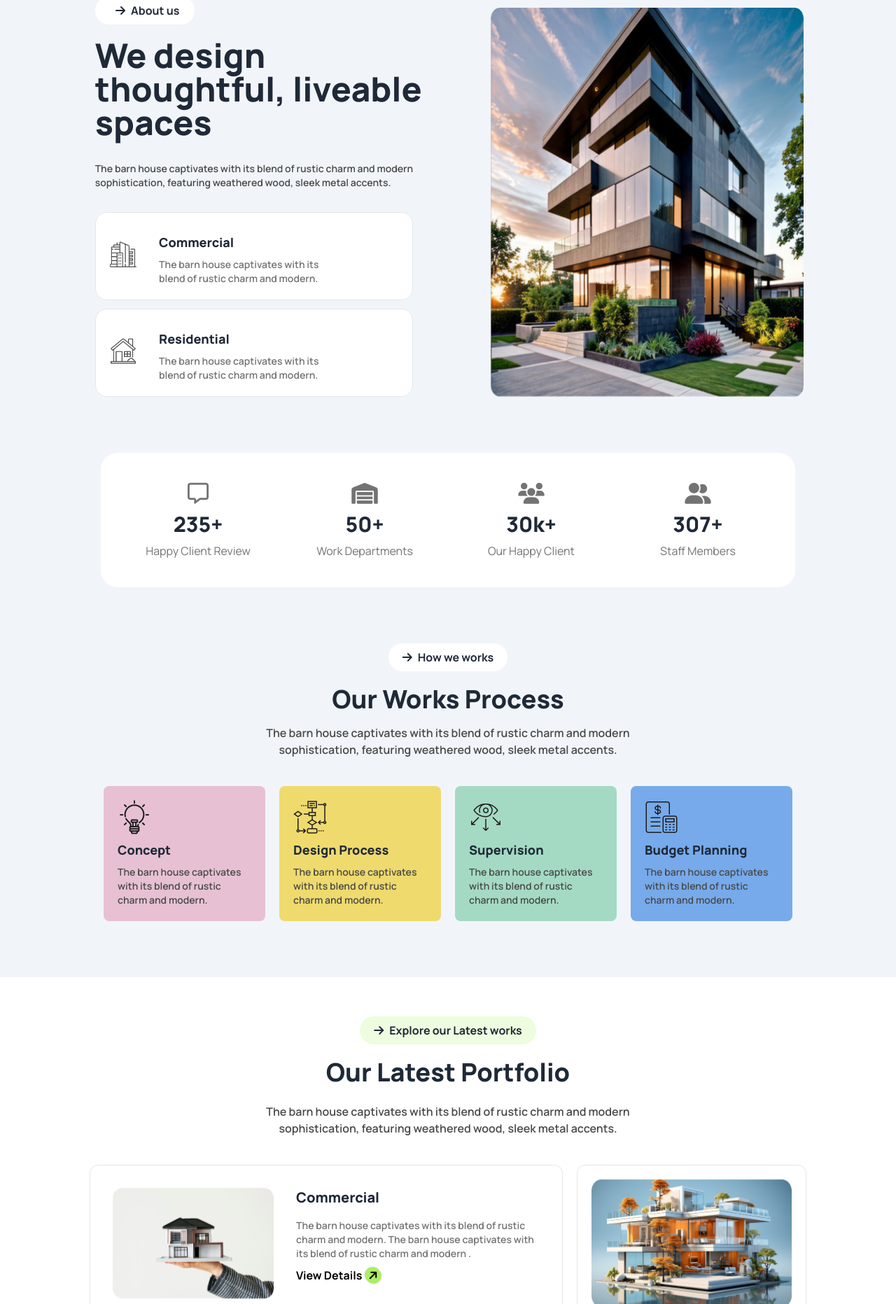
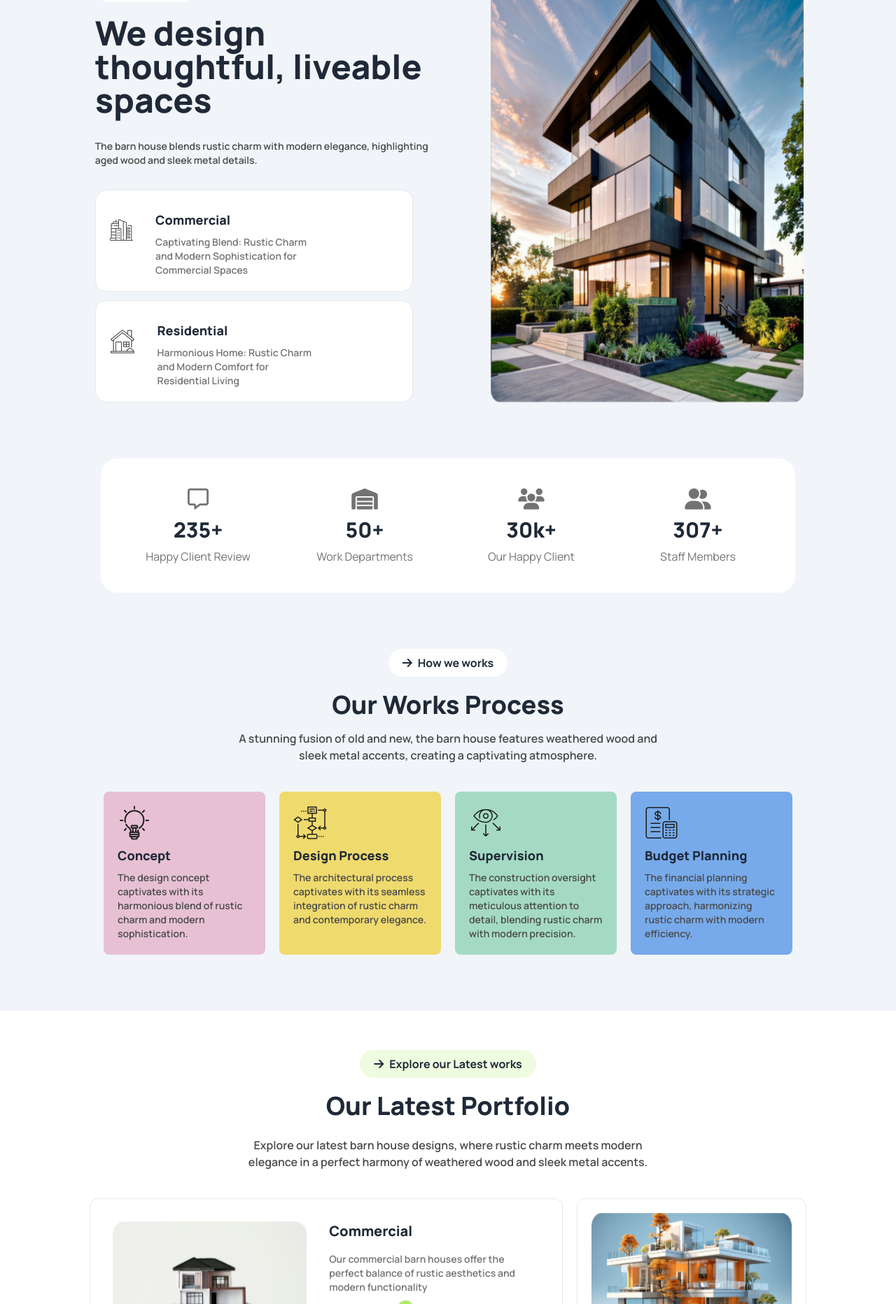
Before and after one commit to azima4361/assignment3, a plain HTML site: page index.html in a window 1280 px wide. Shown: the part 937-2800 px from the top of the page at 70% size. Drawn offline with nearby package versions, Linux system fonts and the light colour scheme.

Commit message:
some designs inserted

```diff
--- a/index.html
+++ b/index.html
@@ -23,7 +23,7 @@
     <header class="container mx-auto lg:w-4/5 mt-5 px-5 ">
         <!-- nav section  -->
        <nav>
-        <div class="navbar ">
+        <div class="navbar fixed left-0 top-0 bg-white w-full mx-auto z-50 px-10 lg:px-24 lg:py-5">
             <div class="navbar-start ">
               <!-- <div class="dropdown ">
                 <div tabindex="0" role="button" class="btn btn-ghost  lg:hidden ">
@@ -75,7 +75,7 @@
               </div>
               <ul
                 tabindex="0"
-                class="menu menu-sm dropdown-content  z-[1] mt-3 w-52 p-2 ">
+                class="menu menu-sm dropdown-content  z-[1] mt-3 w-52 p-2 bg-white">
                 <li><a>Home</a></li>
                 <li><a>Services</a></li>
                 <li><a>Portfolio</a></li>
@@ -117,9 +117,11 @@
           <div class="hero ">
             <div class="hero-content ">
               <div class="">
-                <h1 class="text-2xl lg:text-6xl font-extrabold text-center text-[#212121] pb-3 lg:pb-8">A barn house of this design has a striking appearance</h1>
+                <h1 class="text-2xl lg:text-6xl font-extrabold text-center text-[#212121] pb-3 lg:pb-8">A modern farmhouse masterpiece that blends rustic charm with  elegance.
+
+                </h1>
                 <p class="text-sm lg:text-base text-center font-semibold  pb-8">
-                  The barn house captivates with its blend of rustic charm and modern sophistication, featuring weathered wood, sleek metal accents, and large windows that flood the space with natural light.
+                  The barn house enchants with its mix of rustic elegance and contemporary style, showcasing aged timber, polished metal touches, and expansive windows that brighten the interior with daylight.
                 </p>
                 <div class="text-center max-w-screen-xl">
                   <button class="btn w-full md:w-1/4 bg-lime-200 border-lime-500 text-black rounded-full font-bold text-lg lg:text-xl cursor-pointer">View Details   <i class="fa-solid fa-arrow-right -rotate-45 border rounded-full bg-[#ABEF5F] p-1"></i>  </button>
@@ -145,8 +147,7 @@
 
             <div class="ml-5 text-center lg:text-left lg:ml-16 mt-5" >
               <h1 class="text-2xl lg:text-5xl font-extrabold pb-3 lg:pb-8">We design thoughtful, liveable spaces</h1>
-              <p class="text-sm font-semibold text-[#494949]">The barn house captivates with its blend of rustic charm and
-                modern sophistication, featuring weathered wood, sleek metal accents.</p>
+              <p class="text-sm font-semibold text-[#494949]">The barn house blends rustic charm with modern elegance, highlighting aged wood and sleek metal details.</p>
             </div>
 
             <div class="flex mt-8 gap-8 border rounded-2xl bg-white  md:w-4/5 md:ml-16 p-5">
@@ -155,7 +156,7 @@
               </div>
               <div>
                 <h5 class="font-extrabold text-lg py-2">Commercial</h5>
-                <p class="text-sm font-semibold text-[#737373] lg:pr-28">The barn house captivates with its blend of rustic charm and modern.</p>
+                <p class="text-sm font-semibold text-[#737373] lg:pr-28">Captivating Blend: Rustic Charm and Modern Sophistication for Commercial Spaces</p>
               </div>
             </div>
 
@@ -165,7 +166,7 @@
               </div>
               <div>
                 <h5 class="font-extrabold text-lg py-2">Residential</h5>
-                <p class="text-sm font-semibold text-[#737373] lg:pr-28">The barn house captivates with its blend of rustic charm and modern.</p>
+                <p class="text-sm font-semibold text-[#737373] lg:pr-28">Harmonious Home: Rustic Charm and Modern Comfort for Residential Living</p>
               </div>
             </div>
 
@@ -228,7 +229,9 @@
 
           <div class="px-5 text-center  mt-5 lg:w-1/2 mx-auto" >
             <h1 class="text-3xl lg:text-4xl font-extrabold pb-4">Our Works Process</h1>
-            <p class=" font-semibold text-[#494949] text-center ">The barn house captivates with its blend of rustic charm and modern sophistication, featuring weathered wood, sleek metal accents.</p>
+            <p class=" font-semibold text-[#494949] text-center ">A stunning fusion of old and new, the barn house features weathered wood and sleek metal accents, creating a captivating atmosphere.
+
+            </p>
           </div>
 
 <!-- cards section  -->
@@ -237,25 +240,25 @@
             <div class="rounded-lg bg-[#E7C1D3] p-5">
               <img class="pb-2" src="assets/concept.png" alt="">
               <h3 class="text-lg font-extrabold pb-2">Concept</h3>
-              <p class="text-[#494949] text-sm font-semibold">The barn house captivates with its blend of rustic charm and modern.</p>
+              <p class="text-[#494949] text-sm font-semibold">The design concept captivates with its harmonious blend of rustic charm and modern sophistication.</p>
             </div>
 
             <div class="rounded-lg bg-[#EFDA6E] p-5">
               <img class="pb-2" src="assets/flow-chart.png" alt="">
               <h3 class="text-lg font-extrabold pb-2">Design Process</h3>
-              <p class="text-[#494949] text-sm font-semibold">The barn house captivates with its blend of rustic charm and modern.</p>
+              <p class="text-[#494949] text-sm font-semibold">The architectural process captivates with its seamless integration of rustic charm and contemporary elegance.</p>
             </div>
 
             <div class="rounded-lg bg-[#A4DAC3] p-5">
               <img class="pb-2" src="assets/vision.png" alt="">
               <h3 class="text-lg font-extrabold pb-2">Supervision</h3>
-              <p class="text-[#494949] text-sm font-semibold">The barn house captivates with its blend of rustic charm and modern.</p>
+              <p class="text-[#494949] text-sm font-semibold">The construction oversight captivates with its meticulous attention to detail, blending rustic charm with modern precision.</p>
             </div>
 
             <div class="rounded-lg bg-[#77AAEA] p-5">
               <img class="pb-2" src="assets/budget-planning.png" alt="">
               <h3 class="text-lg font-extrabold pb-2">Budget Planning</h3>
-              <p class="text-[#494949] text-sm font-semibold ">The barn house captivates with its blend of rustic charm and modern.</p>
+              <p class="text-[#494949] text-sm font-semibold ">The financial planning captivates with its strategic approach, harmonizing rustic charm with modern efficiency.</p>
             </div>
 
           </div>
@@ -274,7 +277,7 @@
 
           <div class=" text-center  mt-5 lg:w-7/12 mx-auto" >
             <h1 class="text-3xl lg:text-4xl font-extrabold pb-6">Our Latest Portfolio</h1>
-            <p class="  text-[#494949] text-center font-semibold ">The barn house captivates with its blend of rustic charm and modern sophistication, featuring weathered wood, sleek metal accents.</p>
+            <p class="  text-[#494949] text-center font-semibold ">Explore our latest barn house designs, where rustic charm meets modern elegance in a perfect harmony of weathered wood and sleek metal accents.</p>
           </div>
 
           <!-- grid section  -->
@@ -286,7 +289,7 @@
               </div>
               <div>
                 <h3 class="text-xl font-extrabold pb-4">Commercial</h3>
-                <p class="text-sm text-[#737373] font-semibold">The barn house captivates with its blend of rustic charm and modern. The barn house captivates with its blend of rustic charm and modern .</p>
+                <p class="text-sm text-[#737373] font-semibold"> Our commercial barn houses offer the perfect balance of rustic aesthetics and modern functionality</p>
                   <h3 class="  bg-white border-none text-black rounded-full font-bold text-base text-left cursor-pointer pt-2">View Details   <i class="fa-solid fa-arrow-right -rotate-45 border rounded-full bg-[#ABEF5F] p-1"></i>  </h3>
 
               </div>
@@ -302,12 +305,12 @@
                 </div>
 
                 <div class="flex flex-col lg:flex-row lg:col-span-2 rounded-xl border border-b-[rgb(233, 233, 233)] p-5 lg:p-8 gap-8 bg-white">
-                  <div class="w-full ">
-                    <img class="w-full " src="assets/img4.png" alt="">
+                  <div class="w-full h-full">
+                    <img class="w-full h-full" src="assets/img4.png" alt="">
                   </div>
                   <div>
                     <h3 class="text-xl font-extrabold pb-4">Commercial</h3>
-                    <p class="text-sm text-[#737373] font-semibold">The barn house captivates with its blend of rustic charm and modern. </p>
+                    <p class="text-sm text-[#737373] font-semibold"> Our commercial barn houses offer the perfect balance of rustic aesthetics and modern functionality </p>
                       <h3 class="  bg-white border-none text-black rounded-full font-bold text-base text-left cursor-pointer pt-2">View Details   <i class="fa-solid fa-arrow-right -rotate-45 border rounded-full bg-[#ABEF5F] p-1"></i>  </h3>
 
                   </div>
@@ -338,7 +341,7 @@
 
           <div class=" text-center  mt-5 lg:w-1/2 mx-auto" >
             <h1 class="text-2xl lg:text-4xl font-extrabold pb-2 lg:pb-6">Read Our Articles and News</h1>
-            <p class="  text-[#494949] text-center font-semibold text-sm lg:text-base">The barn house captivates with its blend of rustic charm and modern sophistication, featuring weathered wood, sleek metal accents.</p>
+            <p class="  text-[#494949] text-center font-semibold text-sm lg:text-base">Immerse yourself in the captivating world of rustic-contemporary architecture , featuring weathered wood, sleek metal accents, and innovative layouts.</p>
           </div>
 
 
@@ -357,7 +360,7 @@
 
                 <div class="space-y-2 mt-5">
                   <h3 class="text-xl font-extrabold">How to choose the furniture right  of your home.</h3>
-                  <p class="text-[#737373] font-semibold">The barn house captivates with its blend of rustic charm and modern. </p>
+                  <p class="text-[#737373] font-semibold">Modern Farmhouse Retreat: Where Nature Meets Contemporary Design </p>
                   <h3 class="  bg-white border-none text-black rounded-full font-extrabold text-base text-left cursor-pointer pt-2 ">Read More   <i class="fa-solid fa-arrow-right -rotate-45 border rounded-full bg-[#ABEF5F] p-1"></i>  </h3>
 
                 </div>
@@ -379,7 +382,7 @@
 
                 <div class="space-y-2 mt-5">
                   <h3 class="text-xl font-extrabold">How to choose the furniture right  of your home.</h3>
-                  <p class="text-[#737373] font-semibold">The barn house captivates with its blend of rustic charm and modern. </p>
+                  <p class="text-[#737373] font-semibold">Rustic Charm Meets Modern Comfort: A Cozy Barn House Haven</p>
                   <h3 class="  bg-white border-none text-black rounded-full font-extrabold text-base text-left cursor-pointer pt-2">Read More   <i class="fa-solid fa-arrow-right -rotate-45 border rounded-full bg-[#ABEF5F] p-1"></i>  </h3>
 
                 </div>
@@ -401,7 +404,7 @@
 
                 <div class="space-y-2 mt-5">
                   <h3 class="text-xl font-extrabold">How to choose the furniture right  of your home.</h3>
-                  <p class="text-[#737373] font-semibold">The barn house captivates with its blend of rustic charm and modern. </p>
+                  <p class="text-[#737373] font-semibold"> Functional Elegance: A Modern Barn House Kitchen </p>
                   <h3 class="  bg-white border-none text-black rounded-full font-extrabold text-base text-left cursor-pointer pt-2">Read More   <i class="fa-solid fa-arrow-right -rotate-45 border rounded-full bg-[#ABEF5F] p-1"></i>  </h3>
 
                 </div>
@@ -413,12 +416,12 @@
 
 
            <!-- feedback section  -->
-           <section class="bg-slate-100 lg:bg-white  lg:mt-24  lg:container mx-auto lg:w-3/4 p-5 pb-14 lg:pb-0">
+           <section class="bg-slate-100   lg:mt-24  lg:container mx-auto lg:w-3/4 p-5 pb-14 lg:pb-0">
             <div>
               <h1 class="mt-8 lg:mt-0 text-2xl lg:text-4xl font-extrabold lg:text-right text-center">What Our Customers <br> Say About Us</h1>
             </div>
 
-            <div class="flex flex-col lg:flex-row justify-between items-center  gap-10 relative mt-10">
+            <div class="flex flex-col lg:flex-row justify-between items-center  gap-10 relative mt-10 ">
               <div class="  flex  justify-between items-center gap-5 lg:mt-96">
                  <i class="fa-solid fa-arrow-left bg-[#ABEF5F] text-white p-4 cursor-pointer hover:bg-red-400 transition ease-in-out delay-150 hover:-translate-y-1 hover:scale-110  duration-300 hover:animate-pulse"></i>
              <i class="fa-solid fa-arrow-right bg-[#ABEF5F] text-white p-4 cursor-pointer hover:bg-red-400 transition ease-in-out delay-150 hover:-translate-y-1 hover:scale-110  duration-300 hover:animate-pulse"></i>
@@ -485,7 +488,7 @@
 
             <div class="px-5 text-center  mt-5 lg:w-7/12 mx-auto" >
               <h1 class="text-3xl lg:text-4xl font-extrabold pb-3 lg:pb-6">Let’s Discuss Next Project</h1>
-              <p class=" font-semibold text-[#494949] text-center text-sm lg:text-base">The barn house captivates with its blend of rustic charm and modern sophistication, featuring weathered wood, sleek metal accents.</p>
+              <p class=" font-semibold text-[#494949] text-center text-sm lg:text-lg">Ready to Bring Your Rustic-Contemporary Dream Home to Life? <br> Let's Discuss Your Vision.</p>
             </div>
 
             <!-- form section  -->
@@ -531,9 +534,9 @@
           <h1 class="text-[#E9E9E9] font-extrabold">Rinterio </h1>
         </div>
         <div class="mt-7">
-          <p class="font-semibold lg:text-lg text-[#737373] text-center ">The barn house captivates with its blend of rustic charm and modern sophistication, featuring weathered wood, sleek metal accents.</p>
+          <p class="font-semibold lg:text-xl text-[#b1b0b0] text-center ">Experience the Timeless Beauty of Barn House Living, Reimagined for Today.</p>
         </div>
-        <div class="text-[#E9E9E9] text-xl lg:text-lg flex flex-col lg:flex-row  justify-between items-center mt-8 lg:mt-14 font-semibold space-y-5 lg:space-y-0">
+        <div class="text-[#E9E9E9] text-xl lg:text-lg flex flex-col lg:flex-row  justify-between items-center mt-8 lg:mt-16 font-semibold space-y-5 lg:space-y-0">
           <h3>Home</h3>
           <h3>Services</h3>
           <h3>Portfolio</h3>
```
